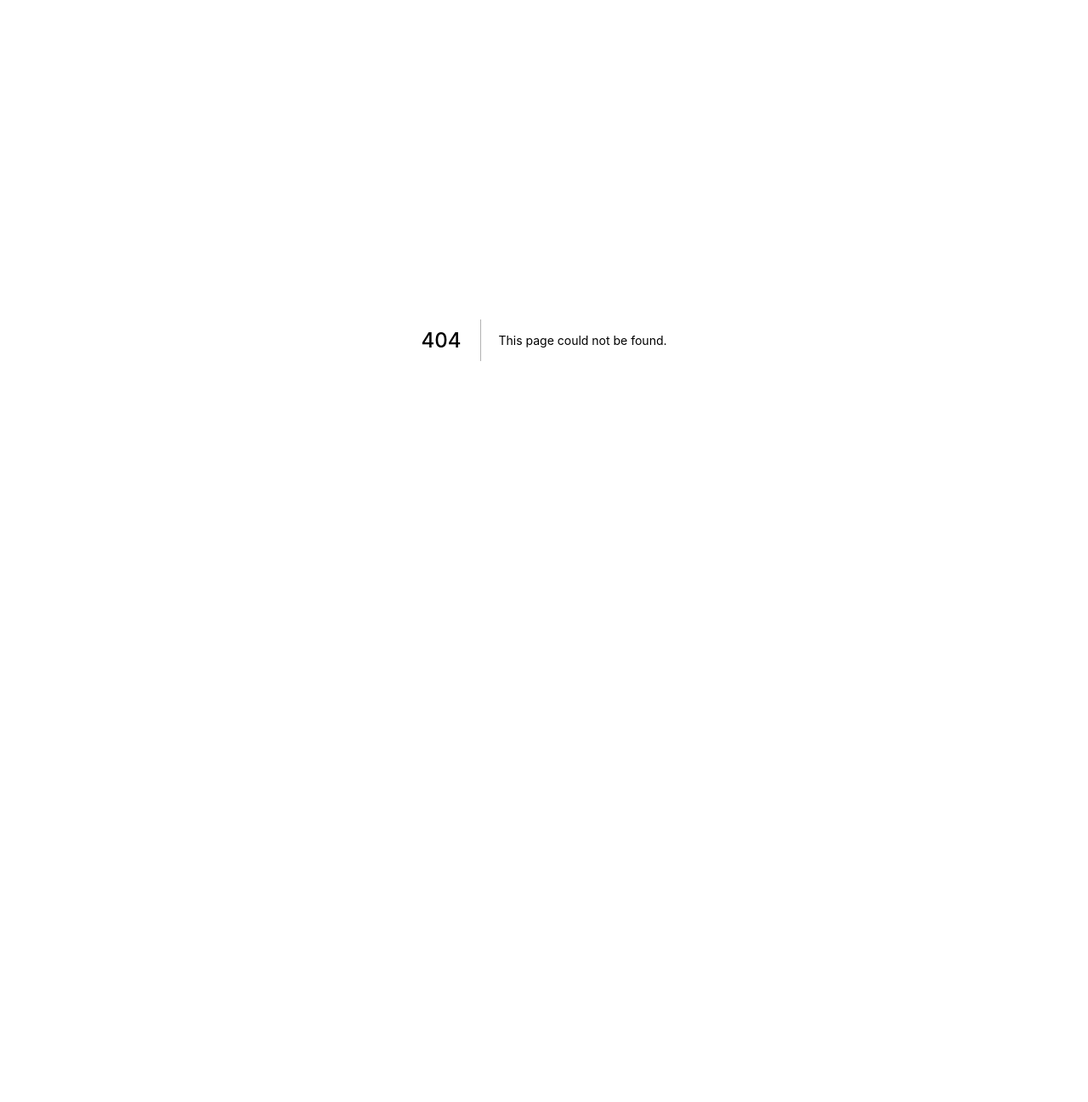
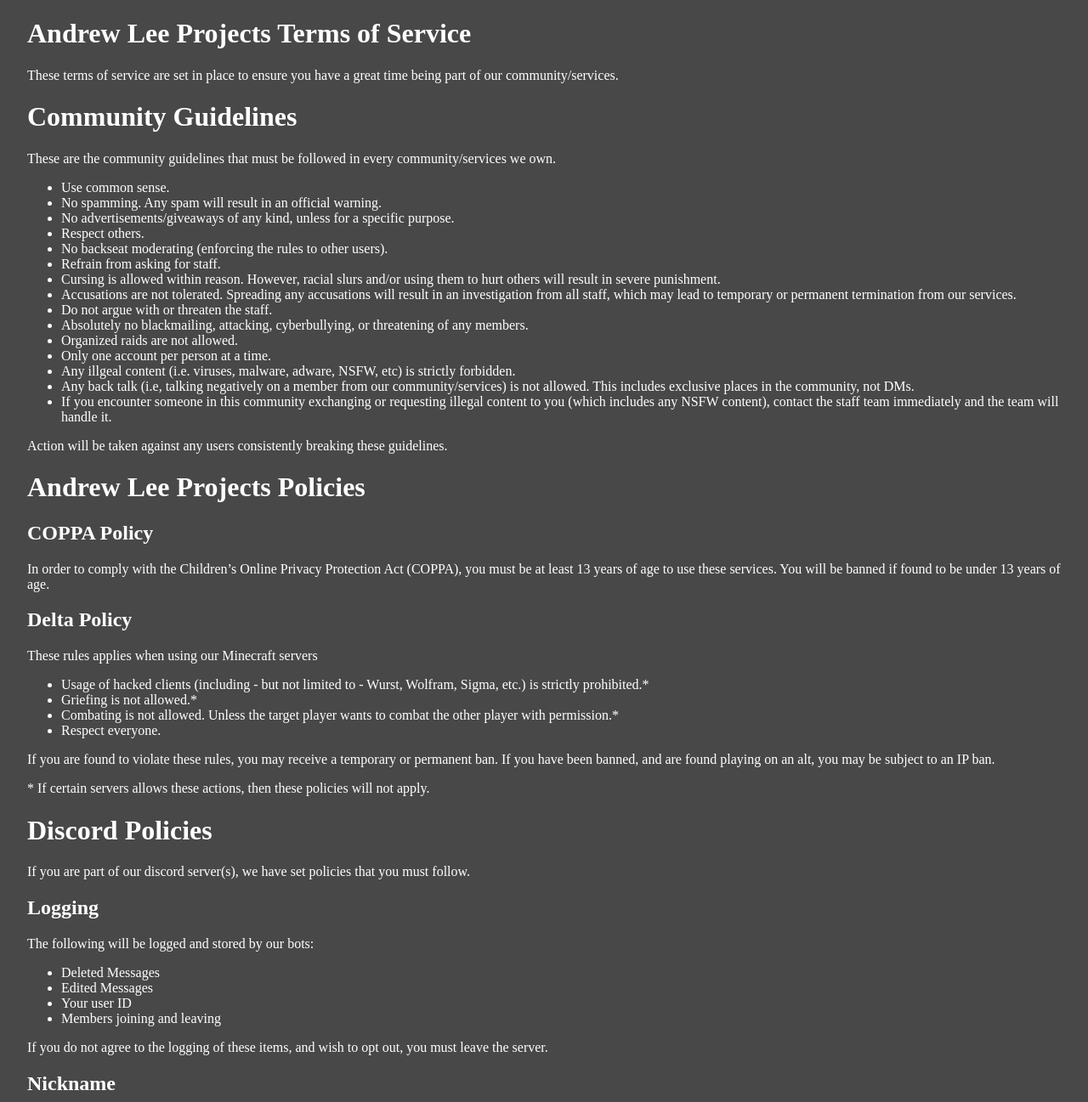
Before and after one commit to Alee14/personal-website, a Next.js app: page /tos in a window 1280 px wide. Before the commit this address had no page. Shown: the top 1297 px of the page at 85% size. Before the commit the page ends 800 px from the top, so only its background shows below. Built offline with nearby package versions, Linux system fonts and the light colour scheme.

Commit message:
More progress

```diff
--- a/package.json
+++ b/package.json
@@ -14,7 +14,8 @@
   "dependencies": {
     "next": "12.0.10",
     "react": "17.0.2",
-    "react-dom": "17.0.2"
+    "react-dom": "17.0.2",
+    "three": "^0.137.5"
   },
   "devDependencies": {
     "eslint": "8.8.0",
--- a/pages/api/hello.js
+++ /dev/null
@@ -1,5 +0,0 @@
-// Next.js API route support: https://nextjs.org/docs/api-routes/introduction
-
-export default function handler(req, res) {
-  res.status(200).json({ name: 'John Doe' })
-}
--- /dev/null
+++ b/pages/tos.js
@@ -0,0 +1,90 @@
+import Head from 'next/head'
+import styles from '../styles/Home.module.css'
+
+export default function ToS() {
+    return (
+        <div>
+            <Head>
+            <title>ToS - Andrew Lee</title>
+            <meta name="description" content="Andrew's personal website" />
+            <meta name="viewport" content="width=device-width, initial-scale=1"/>
+            <link rel="icon" href="/favicon.ico" />
+            </Head>
+            <div className={styles.container}>
+				<div id="top"/>
+				<h1 className="text-center display-5 mt-3">Andrew Lee Projects Terms of Service</h1>
+				<p>These terms of service are set in place to ensure you have a great time being part of our community/services.</p>
+				<div id="community-guidelines">
+				<h1>Community Guidelines</h1>
+				<p>These are the community guidelines that must be followed in every community/services we own.</p>
+				<ul>
+					<li>Use common sense.</li>
+					<li>No spamming. Any spam will result in an official warning.</li>
+					<li>No advertisements/giveaways of any kind, unless for a specific purpose.</li>
+					<li>Respect others.</li>
+					<li>No backseat moderating (enforcing the rules to other users).</li>
+					<li>Refrain from asking for staff.</li>
+					<li>Cursing is allowed within reason. However, racial slurs and/or using them to hurt others will result in severe punishment.</li>
+					<li>Accusations are not tolerated. Spreading any accusations will result in an investigation from all staff, which may lead to temporary or permanent termination from our services.</li>
+					<li>Do not argue with or threaten the staff.</li>
+					<li>Absolutely no blackmailing, attacking, cyberbullying, or threatening of any members.</li>
+					<li>Organized raids are not allowed.</li>
+					<li>Only one account per person at a time.</li>
+					<li>Any illgeal content (i.e. viruses, malware, adware, NSFW, etc) is strictly forbidden.</li>
+					<li>Any back talk (i.e, talking negatively on a member from our community/services) is not allowed. This includes exclusive places in the community, not DMs.</li>
+					<li>If you encounter someone in this community exchanging or requesting illegal content to you (which includes any NSFW content), contact the staff team immediately and the team will handle it.</li>
+				</ul>
+				<p>Action will be taken against any users consistently breaking these guidelines.</p>
+				</div>
+				<div id="alp-policies">
+					<h1>Andrew Lee Projects Policies</h1>
+					<div id="coppa">
+						<h2>COPPA Policy</h2>
+						<p>In order to comply with the Children’s Online Privacy Protection Act (COPPA), you must be at least 13 years of age to use these services. You will be banned if found to be under 13 years of age.</p>
+					</div>
+					<div id="delta">
+						<h2>Delta Policy</h2>
+						<p>These rules applies when using our Minecraft servers</p>
+						<ul>
+							<li>Usage of hacked clients (including - but not limited to - Wurst, Wolfram, Sigma, etc.) is strictly prohibited.*</li>
+							<li>Griefing is not allowed.*</li>
+							<li>Combating is not allowed. Unless the target player wants to combat the other player with permission.*</li>
+							<li>Respect everyone.</li>
+						</ul>
+						<p>If you are found to violate these rules, you may receive a temporary or permanent ban. If you have been banned, and are found playing on an alt, you may be subject to an IP ban.</p>
+						<p>* If certain servers allows these actions, then these policies will not apply.</p>
+					</div>
+				</div>
+				<div id="discord-policies">
+					<h1>Discord Policies</h1>
+					<p>If you are part of our discord server(s), we have set policies that you must follow.</p>
+					<div id="logging">
+						<h2>Logging</h2>
+						<p>The following will be logged and stored by our bots:</p>
+						<ul>
+							<li>Deleted Messages</li>
+							<li>Edited Messages</li>
+							<li>Your user ID</li>
+							<li>Members joining and leaving</li>
+						</ul>
+						<p>If you do not agree to the logging of these items, and wish to opt out, you must leave the server.</p>
+					</div>
+					<div id="nickname">
+						<h2>Nickname</h2>
+						<p>We enforce this nickname policy to keep a clean, friendly community.</p>
+						<p>This system is set in place so that the community is a nice place to be for everyone. When changing your nickname, it must comply with the following guidelines:</p>
+						<ul>
+							<li>No offensive words</li>
+							<li>No symbols</li>
+							<li>Nicknames must not be attention-grabbing (i.e. getting to the top of the list by using a symbol)</li>
+						</ul>
+						<p>Usernames or nickname requests found to be in violation of these guidelines will face repercussions.</p>
+					</div>
+					<p>We recommend you to follow Discord&apos;s <a href="https://discord.com/terms" className="green-text">Terms of Service</a> and <a href="https://discord.com/guidelines" className="green-text">Community Guidelines</a></p>
+				</div>
+				<p>Last updated: June 26th, 2021</p>
+				<a href="#top" className="green-text">Back to top</a>
+			</div>
+        </div>
+    )
+}
--- a/styles/Home.module.css
+++ b/styles/Home.module.css
@@ -8,3 +8,8 @@
   background-size: cover;
   background-image: url("/temp-landing.png")
 }
+
+.title {
+  font-size: 200%;
+  text-align: center;
+}
--- a/styles/globals.css
+++ b/styles/globals.css
@@ -3,6 +3,8 @@
   padding: 0;
   margin: 0;
   height: 100%;
+  background-color: #484848;
+  color: #FFFFFF;
   font-family: Hack;
   src: url("/ttf/Hack-Regular.ttf");
 
```
Also changed, not shown: components/computer.js (added, +29 -0 lines), pages/index.js (+4 -4 lines), 1 other file (tests, documents, lock files or other folders).
